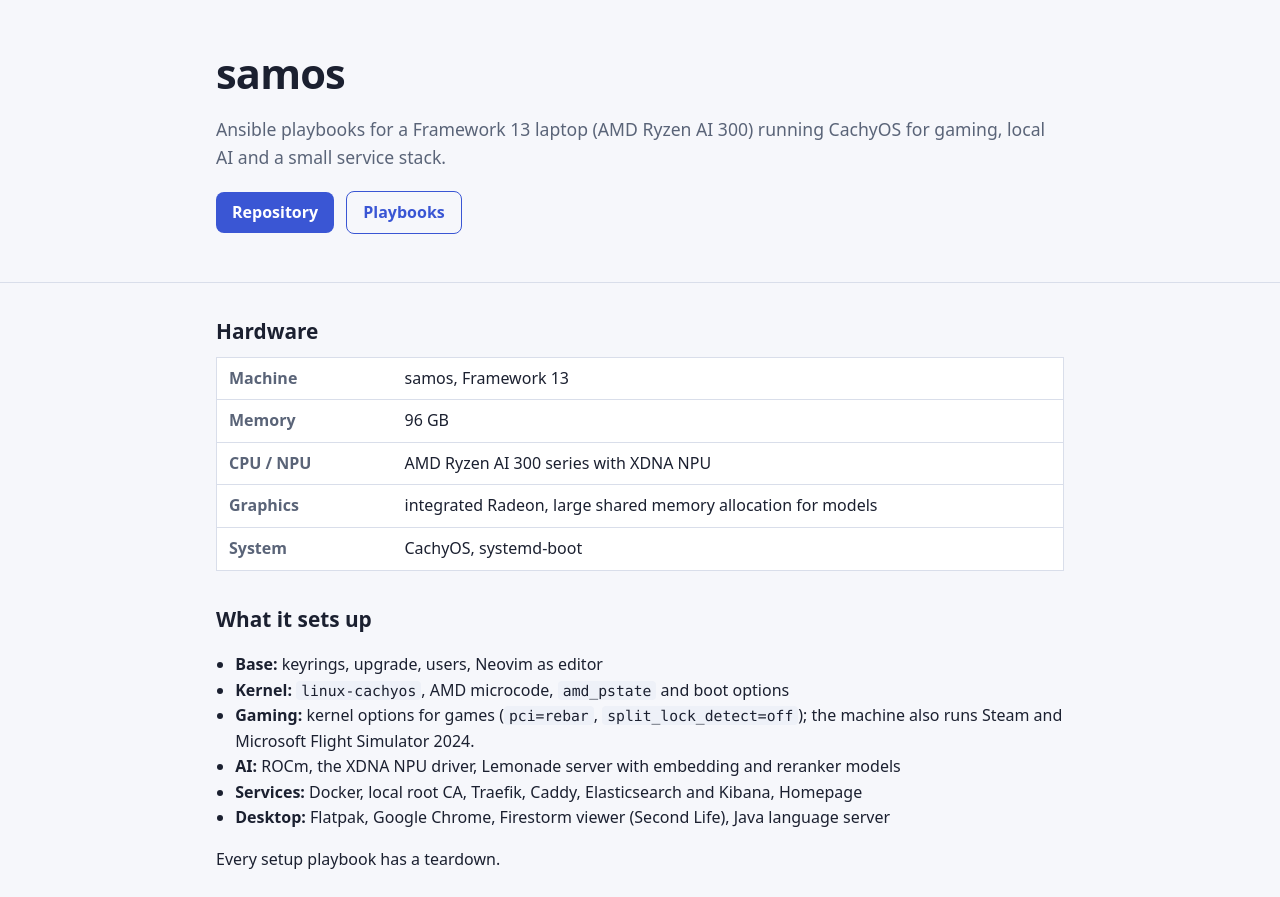
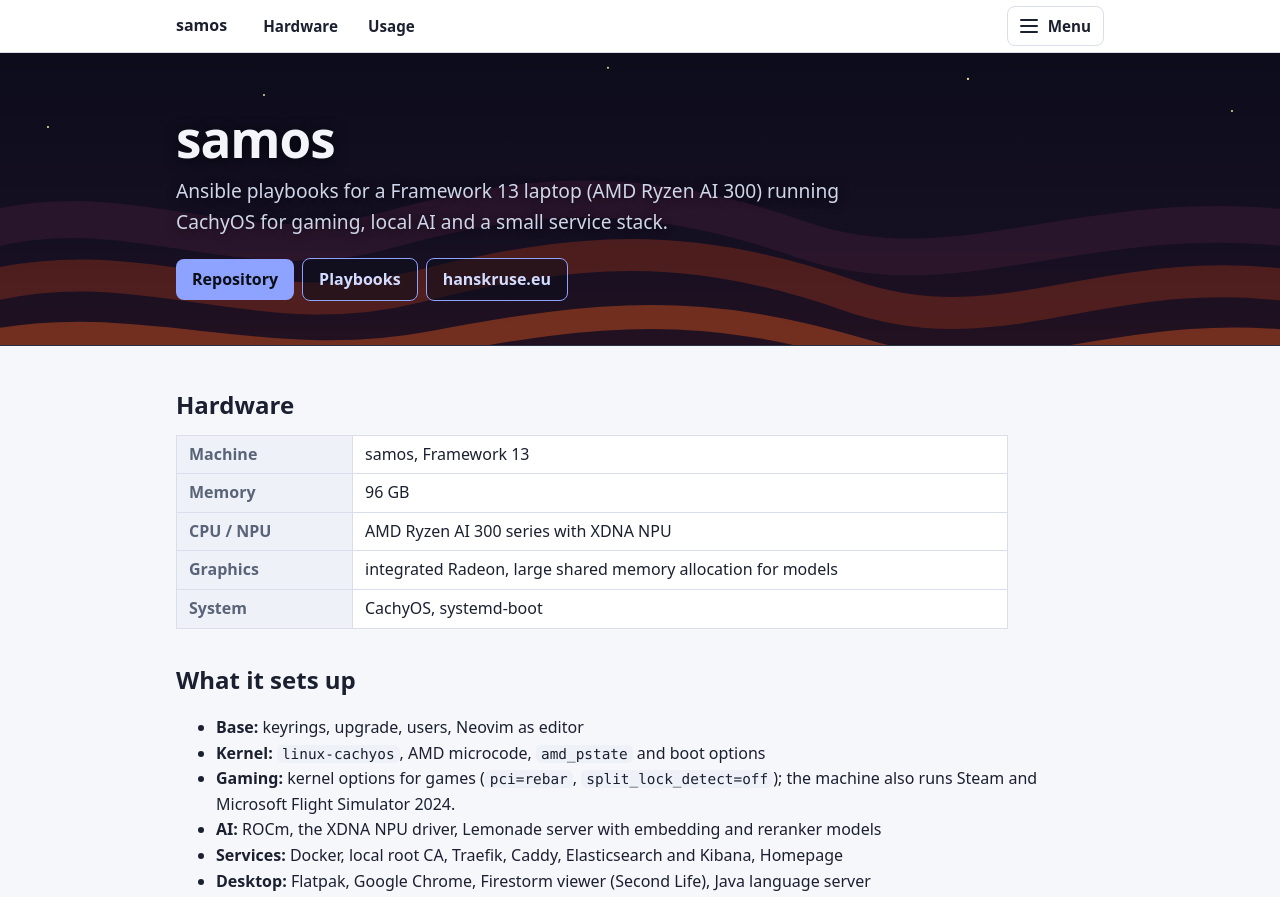
Before and after one commit to nicenemo/samos, a plain HTML site: page index.html in a window 1280 px wide. Shown: the top 897 px of the page. Drawn offline with Linux system fonts and the light colour scheme.

Commit message:
Unify the project page: bar with menu, wave banner with a hanskruse.eu button, shared stylesheet
Menu and wave banner come from the nachtgespenst site (without the ghost). The shared files are
identical in kos, mikmakmuk, multiberry and samos. The mikmakmuk content and benchmark cards are unchanged.

Co-Authored-By: Claude Sonnet 5.5 <noreply@anthropic.com>

```diff
--- a/index.html
+++ b/index.html
@@ -1,54 +1,30 @@
 <!DOCTYPE html>
-<html lang="en">
+<html lang="en-GB">
 <head>
-<meta charset="UTF-8">
-<meta name="viewport" content="width=device-width, initial-scale=1.0">
+<meta charset="utf-8">
+<meta name="viewport" content="width=device-width, initial-scale=1">
 <title>samos</title>
 <meta name="description" content="Ansible playbooks for a Framework 13 laptop running CachyOS for Second Life, Steam, Microsoft Flight Simulator 2024, local AI and development services.">
-<style>
-  :root {
-    color-scheme: light dark;
-    --bg: #f6f7fb; --panel: #ffffff; --text: #1b2030; --muted: #5a6478; --line: #d9deea;
-    --accent: #3a56d4; --accent-text: #ffffff; --code: #eef1f8;
-  }
-  @media (prefers-color-scheme: dark) {
-    :root { --bg: #0b0e14; --panel: #151a26; --text: #e6e9f0; --muted: #9aa4ba; --line: #2a3142;
-            --accent: #8ea2ff; --accent-text: #0b0e14; --code: #1d2434; }
-  }
-  * { box-sizing: border-box; }
-  body { margin: 0; background: var(--bg); color: var(--text);
-         font: 16px/1.6 system-ui, -apple-system, "Segoe UI", Roboto, sans-serif; }
-  a { color: var(--accent); }
-  .wrap { max-width: 880px; margin: 0 auto; padding: 0 16px; }
-  header { padding: 40px 0 24px; border-bottom: 1px solid var(--line); }
-  h1 { font-size: clamp(2rem, 5vw, 2.6rem); margin: 0 0 8px; letter-spacing: -0.02em; }
-  h2 { margin: 32px 0 8px; font-size: 1.3rem; }
-  .tag { color: var(--muted); font-size: 1.1rem; margin: 0 0 20px; }
-  .btns a { display: inline-block; margin: 0 8px 8px 0; padding: 8px 16px; border-radius: 8px; text-decoration: none;
-            background: var(--accent); color: var(--accent-text); font-weight: 600; }
-  .btns a.alt { background: transparent; color: var(--accent); border: 1px solid var(--accent); }
-  table { width: 100%; border-collapse: collapse; background: var(--panel); border: 1px solid var(--line); }
-  th, td { text-align: left; padding: 8px 12px; border-bottom: 1px solid var(--line); vertical-align: top; }
-  th { width: 11rem; color: var(--muted); font-weight: 600; }
-  code, pre { background: var(--code); border-radius: 4px; font-family: ui-monospace, "SFMono-Regular", Menlo, monospace; }
-  code { padding: 1px 5px; font-size: .92em; }
-  pre { padding: 12px 14px; overflow-x: auto; border: 1px solid var(--line); }
-  pre code { padding: 0; background: none; }
-  ul { padding-left: 1.2rem; }
-  footer { margin: 40px 0 24px; padding-top: 16px; border-top: 1px solid var(--line); color: var(--muted); font-size: .9rem; }
-</style>
+<link rel="canonical" href="https://hanskruse.eu/samos/">
+<meta name="theme-color" content="#0b0e14" media="(prefers-color-scheme: dark)">
+<meta name="theme-color" content="#f6f7fb" media="(prefers-color-scheme: light)">
+<link rel="icon" href="favicon.svg" type="image/svg+xml" sizes="any">
+<meta property="og:type" content="website">
+<meta property="og:title" content="samos">
+<meta property="og:description" content="Ansible playbooks for a Framework 13 laptop running CachyOS for Second Life, Steam, Microsoft Flight Simulator 2024, local AI and development services.">
+<meta property="og:url" content="https://hanskruse.eu/samos/">
+<link rel="stylesheet" href="style.css">
+<script src="menu.js" defer></script>
 </head>
 <body>
-<header><div class="wrap">
-  <h1>samos</h1>
-  <p class="tag">Ansible playbooks for a Framework 13 laptop (AMD Ryzen AI 300) running CachyOS for gaming, local AI and a small service stack.</p>
-  <p class="btns">
-    <a href="https://github.com/nicenemo/samos">Repository</a>
-    <a class="alt" href="https://github.com/nicenemo/samos/tree/main/playbooks">Playbooks</a>
-  </p>
+<nav class="sitenav" aria-label="Site"><div class="wrap"><a class="brand" href="index.html">samos</a><a class="key" href="#hardware">Hardware</a><a class="key" href="#usage">Usage</a><details class="menu"><summary aria-label="Menu"><span class="burger" aria-hidden="true"></span><span class="label">Menu</span></summary><div class="panel"><div class="col"><h2>On this page</h2><ul><li><a href="#hardware">Hardware</a></li><li><a href="#setup">What it sets up</a></li><li><a href="#usage">Usage</a></li></ul></div><div class="col"><h2>Project</h2><ul><li><a href="index.html" aria-current="page">Home</a></li><li><a href="https://github.com/nicenemo/samos">Repository</a></li><li><a href="https://github.com/nicenemo/samos/tree/main/playbooks">Playbooks</a></li><li><a href="https://github.com/nicenemo/samos/blob/main/LICENSE">MIT licence</a></li></ul></div><div class="col"><h2>Ansible playbooks</h2><ul><li><a href="https://hanskruse.eu/kos/">kos</a></li><li><a href="https://hanskruse.eu/mikmakmuk/">Mik Mak Muk</a></li><li><a href="https://hanskruse.eu/multiberry/">multiberry</a></li><li><a href="https://hanskruse.eu/samos/" aria-current="page">samos</a></li></ul></div><div class="col"><h2>More</h2><ul><li><a href="https://hanskruse.eu/nachtgespenst/">Nachtgespenst</a></li><li><a href="https://hanskruse.eu">hanskruse.eu</a></li></ul></div></div></details></div></nav>
+<header class="hero"><div class="wrap">
+<h1>samos</h1>
+<p class="tag">Ansible playbooks for a Framework 13 laptop (AMD Ryzen AI 300) running CachyOS for gaming, local AI and a small service stack.</p>
+<p class="btns"><a href="https://github.com/nicenemo/samos">Repository</a><a class="alt" href="https://github.com/nicenemo/samos/tree/main/playbooks">Playbooks</a><a class="alt home" href="https://hanskruse.eu">hanskruse.eu</a></p>
 </div></header>
 <main class="wrap">
-  <h2>Hardware</h2>
+  <h2 id="hardware">Hardware</h2>
   <table>
     <tr><th>Machine</th><td>samos, Framework 13</td></tr>
     <tr><th>Memory</th><td>96 GB</td></tr>
@@ -57,7 +33,7 @@
     <tr><th>System</th><td>CachyOS, systemd-boot</td></tr>
   </table>
 
-  <h2>What it sets up</h2>
+  <h2 id="setup">What it sets up</h2>
   <ul>
     <li><b>Base:</b> keyrings, upgrade, users, Neovim as editor</li>
     <li><b>Kernel:</b> <code>linux-cachyos</code>, AMD microcode, <code>amd_pstate</code> and boot options</li>
@@ -68,7 +44,7 @@
   </ul>
   <p>Every setup playbook has a teardown.</p>
 
-  <h2>Usage</h2>
+  <h2 id="usage">Usage</h2>
 <pre><code>./ansible-user-setup.yml -K     # create the ansible user (needs your sudo password)
 ./setup.yml                     # run every setup playbook
 ./teardown.yml                  # revert it</code></pre>
--- /dev/null
+++ b/style.css
@@ -0,0 +1,74 @@
+/* Shared by the Ansible playbook projects (kos, mikmakmuk, multiberry, samos): bar with a hamburger menu, wave banner, content. */
+:root {
+  color-scheme: light dark;
+  --bg: #f6f7fb; --panel: #ffffff; --text: #1b2030; --muted: #5a6478; --line: #d9deea;
+  --accent: #3a56d4; --accent-text: #ffffff; --code: #eef1f8;
+  /* names used by the longer mikmakmuk page */
+  --card-bg: var(--panel); --border: var(--line); --text-muted: var(--muted); --code-bg: var(--code); --code-text: var(--text);
+  --accent-hover: #2c43ad; --warning-bg: rgba(245, 158, 11, .12); --warning-border: #b45309; --warning-text: #b45309;
+  --teaser-bg: rgba(58, 86, 212, .06); --teaser-border: #3a56d4;
+}
+@media (prefers-color-scheme: dark) {
+  :root { --bg: #0b0e14; --panel: #151a26; --text: #e6e9f0; --muted: #9aa4ba; --line: #2a3142;
+          --accent: #8ea2ff; --accent-text: #0b0e14; --code: #1d2434;
+          --accent-hover: #b4c1ff; --warning-bg: rgba(245, 158, 11, .1); --warning-border: #d97706; --warning-text: #f59e0b;
+          --teaser-bg: rgba(142, 162, 255, .07); --teaser-border: #8ea2ff; }
+}
+* { box-sizing: border-box; }
+html { scroll-behavior: smooth; scroll-padding-top: 64px; }
+body { margin: 0; background: var(--bg); color: var(--text);
+       font: 16px/1.6 system-ui, -apple-system, "Segoe UI", Roboto, sans-serif; }
+a { color: var(--accent); }
+.wrap { max-width: 960px; margin: 0 auto; padding: 0 16px; }
+
+/* the bar: brand, two key links, a hamburger menu with everything */
+nav.sitenav { position: sticky; top: 0; z-index: 20; background: var(--panel); border-bottom: 1px solid var(--line); }
+nav.sitenav .wrap { position: relative; display: flex; align-items: center; gap: 4px 6px; padding-top: 6px; padding-bottom: 6px; }
+nav.sitenav a.brand { display: flex; align-items: center; margin-right: 10px; padding: 4px 8px 4px 0; font-weight: 700; color: var(--text); text-decoration: none; }
+nav.sitenav a.key { padding: 7px 12px; border-radius: 8px; text-decoration: none; color: var(--text); font-weight: 600; font-size: .95rem; }
+nav.sitenav a.key:hover { background: var(--code); }
+nav.sitenav details.menu { margin-left: auto; }
+nav.sitenav summary { display: flex; align-items: center; gap: 10px; padding: 7px 12px; list-style: none; cursor: pointer; user-select: none; border: 1px solid var(--line); border-radius: 8px; font-weight: 600; font-size: .95rem; }
+nav.sitenav summary::-webkit-details-marker { display: none; }
+nav.sitenav summary:hover, nav.sitenav details[open] > summary { background: var(--code); }
+nav.sitenav summary:focus-visible { outline: 2px solid var(--accent); outline-offset: 2px; }
+.burger { position: relative; width: 18px; height: 2px; border-radius: 2px; background: currentColor; transition: background .15s; }
+.burger::before, .burger::after { content: ""; position: absolute; left: 0; width: 18px; height: 2px; border-radius: 2px; background: currentColor; transition: transform .15s, top .15s; }
+.burger::before { top: -6px; }
+.burger::after { top: 6px; }
+details[open] .burger { background: transparent; }
+details[open] .burger::before { top: 0; transform: rotate(45deg); }
+details[open] .burger::after { top: 0; transform: rotate(-45deg); }
+nav.sitenav .panel { position: absolute; right: 16px; top: calc(100% + 6px); width: min(740px, calc(100vw - 32px)); max-height: calc(100vh - 80px); overflow: auto;
+  display: grid; grid-template-columns: repeat(auto-fit, minmax(190px, 1fr)); gap: 10px 22px; padding: 16px 18px;
+  background: var(--panel); border: 1px solid var(--line); border-radius: 12px; box-shadow: 0 14px 34px rgba(0, 0, 0, .3); }
+nav.sitenav .panel h2 { margin: 0 0 6px; padding: 0; border: 0; font-size: .78rem; text-transform: uppercase; letter-spacing: .07em; color: var(--muted); }
+nav.sitenav .panel ul { margin: 0; padding: 0; list-style: none; }
+nav.sitenav .panel li { max-width: none; margin: 0; }
+nav.sitenav .panel li a { display: block; padding: 6px 8px; border-radius: 6px; color: var(--text); text-decoration: none; }
+nav.sitenav .panel li a:hover { background: var(--code); }
+nav.sitenav .panel li a[aria-current="page"] { background: var(--accent); color: var(--accent-text); font-weight: 600; }
+@media (max-width: 560px) { nav.sitenav a.key { display: none; } nav.sitenav a.brand { margin-right: 0; } }
+
+/* the wave banner runs the full width, in both colour schemes; the last button is always the link to hanskruse.eu */
+header.hero { padding: 56px 0 36px; color: #e6e9f0; background: #0b0e1c url(hero-bg.svg) center / cover no-repeat; border-bottom: 1px solid #2a3142; }
+header.hero h1 { color: #f4f5fb; text-shadow: 0 2px 14px rgba(0, 0, 0, .65); font-size: clamp(2rem, 5vw, 3.2rem); margin: 0 0 8px; letter-spacing: -0.02em; line-height: 1.15; }
+header.hero .tag { font-size: 1.2rem; color: #cfd6ea; text-shadow: 0 1px 10px rgba(0, 0, 0, .7); max-width: 46rem; margin: 0 0 20px; }
+header.hero .btns { margin: 0; }
+header.hero .btns a { display: inline-block; margin: 0 8px 8px 0; padding: 8px 16px; border-radius: 8px; text-decoration: none; background: #8ea2ff; color: #0b0e14; font-weight: 600; }
+header.hero .btns a.alt { background: rgba(11, 14, 28, .55); color: #d3dbff; border: 1px solid #8ea2ff; }
+
+/* content */
+main.wrap { padding-top: 8px; padding-bottom: 8px; }
+h2 { font-size: 1.5rem; margin: 32px 0 10px; }
+p, li { max-width: 52rem; }
+code, pre { font: .9em/1.5 ui-monospace, SFMono-Regular, Menlo, Consolas, monospace; background: var(--code); border-radius: 6px; }
+code { padding: 1px 5px; }
+pre { padding: 12px 14px; overflow-x: auto; max-width: 52rem; border: 1px solid var(--line); }
+pre code { padding: 0; background: none; }
+table { border-collapse: collapse; width: 100%; max-width: 52rem; background: var(--panel); }
+th, td { border: 1px solid var(--line); padding: 6px 12px; text-align: left; vertical-align: top; }
+th { background: var(--code); color: var(--muted); font-weight: 600; }
+main.wrap > table th { width: 11rem; }
+footer { margin-top: 48px; padding: 24px 0 40px; border-top: 1px solid var(--line); color: var(--muted); font-size: .95rem; }
+footer p { margin: 0; }
```
Also changed, not shown: menu.js (added, +15 -0 lines), favicon.svg (added), hero-bg.svg (added), 2 other files.
